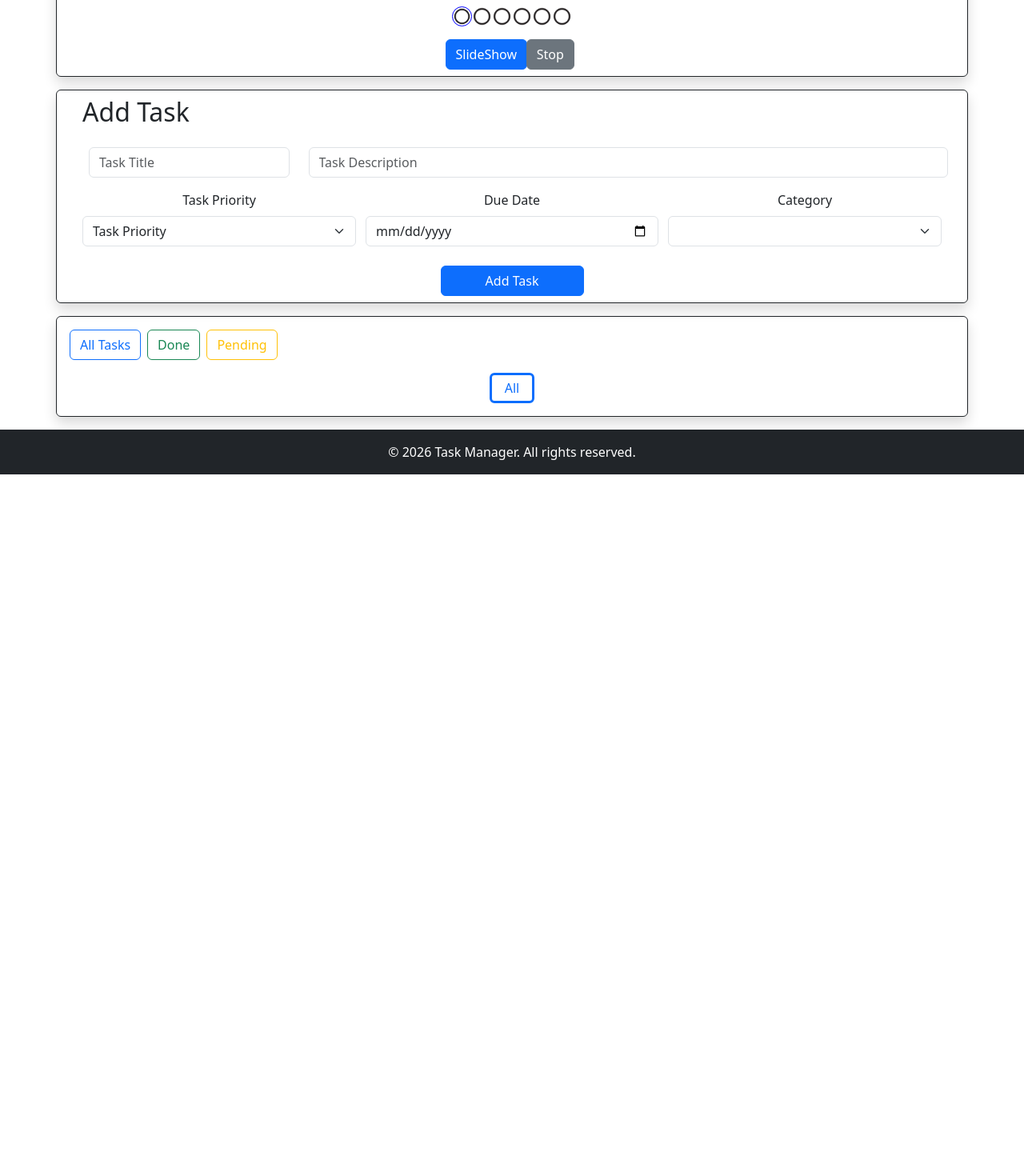
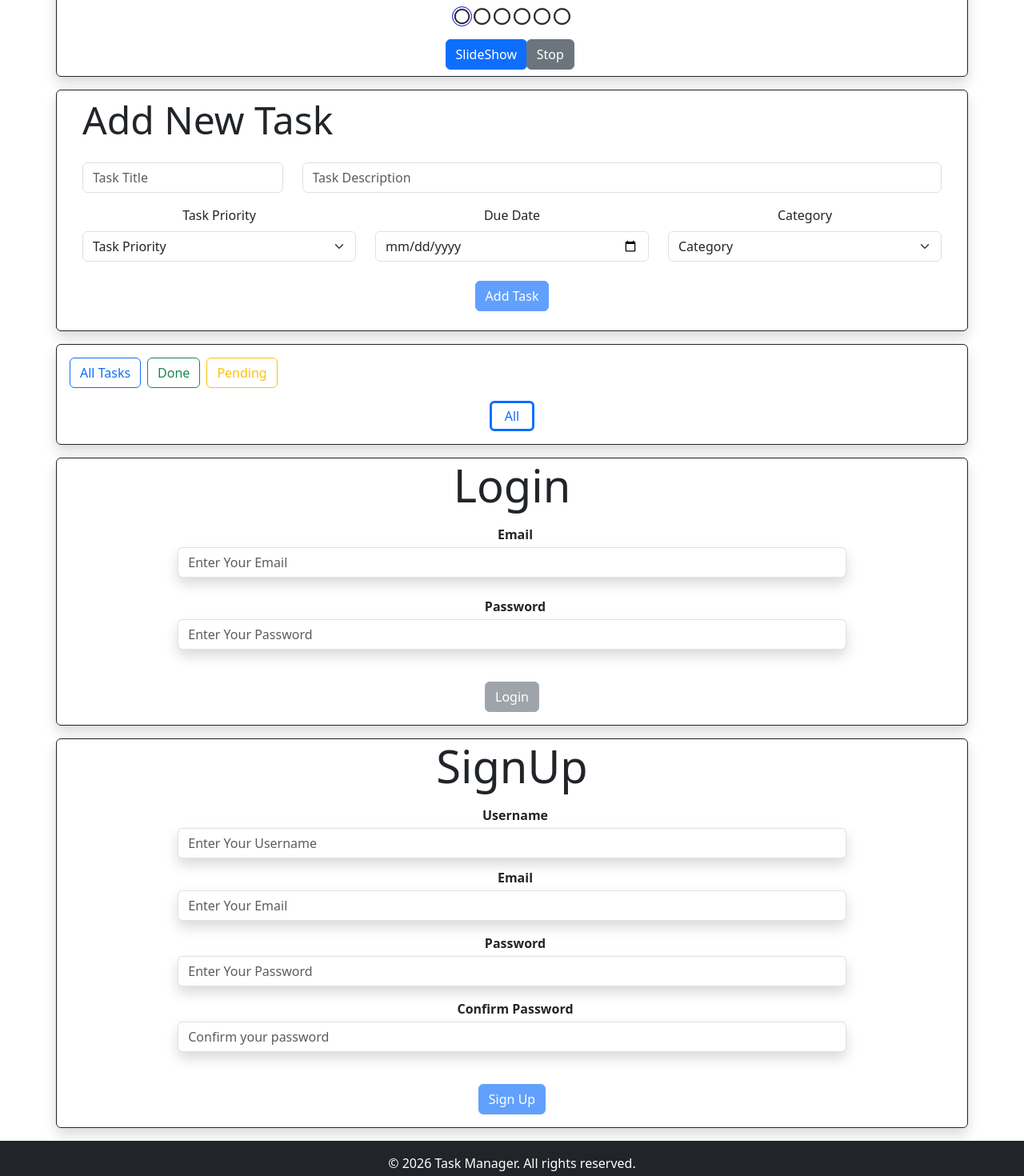
Before and after one commit to Andrew702/Task-Manager-app, an Angular app: page / in a window 1280 px wide. Shown: the part 340-1810 px from the top of the page at 80% size. Before the commit the page ends 933 px from the top, so only its background shows below. Built offline with nearby package versions, Linux system fonts and the light colour scheme.

Commit message:
made all forms as reactive or template forms, applied validation through all

```diff
--- a/src/app/app.html
+++ b/src/app/app.html
@@ -2,4 +2,6 @@
 <app-carousel></app-carousel>
 <app-task-input [(CurrTask)]="AppTask"></app-task-input>
 <app-task-list [(RecievedTask)]="AppTask"></app-task-list>
+<app-login></app-login>
+<app-signup></app-signup>
 <app-footer></app-footer>
--- a/src/app/app.ts
+++ b/src/app/app.ts
@@ -5,10 +5,12 @@ import { TaskInput } from './task-input/task-input';
 import { TaskList } from './task-list/task-list';
 import { Footer } from './footer/footer';
 import { Carousel } from './carousel/carousel';
+import { Login } from './login/login';
+import { Signup } from './signup/signup';
 
 @Component({
   selector: 'app-root',
-  imports: [Header, TaskInput, TaskList, Footer, Carousel],
+  imports: [Header, TaskInput, TaskList, Footer, Carousel, Login, Signup],
   templateUrl: './app.html',
   styleUrl: './app.css',
 })
--- a/src/app/login/login.html
+++ b/src/app/login/login.html
@@ -1 +1,61 @@
-<p>login works!</p>
+<div class="container-sm border border-dark shadow rounded text-center mb-3">
+  <form #loginform="ngForm">
+    <h1 class="display-4">Login</h1>
+    <label class="form-label text-dark fw-semibold mt-2 ms-2 mb-0" for="emailInput">Email</label>
+    <div class="col-9 m-auto">
+      <input
+        ngModel
+        #email="ngModel"
+        class="form-control form-text shadow overflow-auto mb-3"
+        type="text"
+        name="email"
+        id="emailInput"
+        placeholder="Enter Your Email"
+        required
+        pattern="^[a-zA-Z0-9._%+\-]+@[a-zA-Z0-9.\-]+\.[a-zA-Z]{2,}$"
+      />
+
+      @if (email.control.dirty == true) {
+        @if (email.control.errors?.['required'] != null) {
+          <div class="alert alert-danger col-6 p-1 m-auto" role="alert">required</div>
+        }
+        @if (email.control.errors?.['pattern'] != null) {
+          <div class="alert alert-danger col-6 p-1 m-auto" role="alert">invalid email format</div>
+        }
+      }
+    </div>
+    <label for="passwordInput" class="form-label text-dark fw-semibold mt-2 ms-2 mb-0"
+      >Password</label
+    >
+    <div class="col-9 m-auto">
+      <input
+        ngModel
+        class="form-control form-text shadow overflow-auto mb-3"
+        type="password"
+        name="password"
+        id="passwordInput"
+        placeholder="Enter Your Password"
+        required
+        pattern="^.{6,}$"
+      />
+
+      @if (loginform.form.controls['password']?.touched) {
+        @if (loginform.form.controls['password']?.errors?.['required']) {
+          <div class="alert alert-danger col-6 p-1 m-auto" role="alert">required</div>
+        }
+      }
+    </div>
+
+    <!-- @if (loginform.dirty == true && loginform.valid == false) {
+      <div class="alert alert-danger col-6 p-1 m-auto" role="alert">Invalid Data</div>
+    } -->
+
+    <button
+      [disabled]="loginform.invalid"
+      (click)="Submit(loginform)"
+      class="btn btn-secondary mt-4 mb-3"
+    >
+      Login
+    </button>
+  </form>
+</div>
--- a/src/app/login/login.ts
+++ b/src/app/login/login.ts
@@ -1,9 +1,16 @@
-import { Component } from '@angular/core';
+import { Component, ElementRef, ViewChild } from '@angular/core';
+import { FormsModule, NgForm } from '@angular/forms';
 
 @Component({
   selector: 'app-login',
-  imports: [],
+  imports: [FormsModule],
   templateUrl: './login.html',
   styles: ``,
 })
-export class Login {}
+export class Login {
+  // @ViewChild('form') myform!: ElementRef;
+
+  Submit(form: NgForm) {
+    console.log(form);
+  }
+}
--- a/src/app/signup/signup.html
+++ b/src/app/signup/signup.html
@@ -1 +1,109 @@
-<p>signup works!</p>
+<div class="container-sm border border-dark shadow rounded text-center mb-3">
+  <form [formGroup]="signupform" (submit)="Submit()">
+    <h1 class="display-4">SignUp</h1>
+    <label class="form-label text-dark fw-semibold mt-2 ms-2 mb-0" for="usernameInput"
+      >Username</label
+    >
+    <div class="col-9 m-auto">
+      <input
+        formControlName="username"
+        class="form-control form-text shadow overflow-auto mb-2"
+        type="text"
+        name="username"
+        id="usernameInput"
+        placeholder="Enter Your Username"
+      />
+    </div>
+
+    @if (signupform.controls.username.dirty) {
+      @if (signupform.controls.username.errors?.['required'] != null) {
+        <div class="alert alert-danger col-6 p-1 m-auto" role="alert">required</div>
+      }
+      @if (signupform.controls.username.errors?.['minlength'] != null) {
+        <div class="alert alert-danger col-6 p-1 m-auto" role="alert">
+          username must be at least 6 characters
+        </div>
+      }
+    }
+
+    <label class="form-label text-dark fw-semibold mt-1 ms-2 mb-0" for="emailInput">Email</label>
+    <div class="col-9 m-auto">
+      <input
+        formControlName="email"
+        class="form-control form-text shadow overflow-auto mb-2"
+        type="text"
+        name="email"
+        id="emailInput"
+        placeholder="Enter Your Email"
+      />
+    </div>
+    @if (signupform.get('email')?.dirty) {
+      @if (signupform.get('email')?.errors?.['required'] != null) {
+        <div class="alert alert-danger col-6 p-1 m-auto" role="alert">required</div>
+      }
+      @if (signupform.get('email')?.errors?.['email'] != null) {
+        <div class="alert alert-danger col-6 p-1 m-auto" role="alert">invalid email format</div>
+      }
+    }
+
+    <label for="passwordInput" class="form-label text-dark fw-semibold mt-2 ms-2 mb-0"
+      >Password</label
+    >
+    <div class="col-9 m-auto">
+      <input
+        formControlName="password"
+        class="form-control form-text shadow overflow-auto mb-2"
+        type="password"
+        name="password"
+        id="passwordInput"
+        placeholder="Enter Your Password"
+      />
+    </div>
+
+    @if (signupform.get('password')?.dirty) {
+      @if (signupform.get('password')?.errors?.['required'] != null) {
+        <div class="alert alert-danger col-6 p-1 m-auto" role="alert">required</div>
+      }
+      @if (signupform.get('password')?.errors?.['minlength'] != null) {
+        <div class="alert alert-danger col-6 p-1 m-auto" role="alert">
+          password must be more than 6 characters
+        </div>
+      }
+    }
+
+    <label for="ConfirmpasswordInput" class="form-label text-dark fw-semibold mt-2 ms-2 mb-0"
+      >Confirm Password</label
+    >
+    <div class="col-9 m-auto">
+      <input
+        formControlName="confirm"
+        class="form-control form-text shadow overflow-auto mb-3"
+        type="password"
+        name="confirmpassword"
+        id="ConfirmpasswordInput"
+        placeholder="Confirm your password"
+      />
+    </div>
+    @if (signupform.controls.confirm.dirty) {
+      @if (signupform.controls.confirm.errors?.['required'] != null) {
+        <div class="alert alert-danger col-6 p-1 m-auto" role="alert">required</div>
+      }
+      @if (signupform.controls.confirm.errors?.['minlength'] != null) {
+        <div class="alert alert-danger col-6 p-1 m-auto" role="alert">
+          password must be more than 6 characters
+        </div>
+      }
+      @if (signupform.errors?.['noMatch'] != null) {
+        <div class="alert alert-danger col-6 p-1 m-auto" role="alert">password don't match</div>
+      }
+    }
+
+    <input
+      type="submit"
+      [disabled]="signupform.invalid"
+      name="submit"
+      value="Sign Up"
+      class="btn btn-primary mt-4 mb-3"
+    />
+  </form>
+</div>
--- a/src/app/signup/signup.ts
+++ b/src/app/signup/signup.ts
@@ -1,9 +1,38 @@
 import { Component } from '@angular/core';
+import {
+  AbstractControl,
+  FormControl,
+  FormGroup,
+  ReactiveFormsModule,
+  ValidationErrors,
+  Validators,
+} from '@angular/forms';
+
+function noMatch(frmGrp: AbstractControl): null | ValidationErrors {
+  const password = frmGrp.get('password')?.value;
+  const confirm = frmGrp.get('confirm')?.value;
+
+  return password === confirm ? null : { noMatch: true, message: "passwords aren't the same" };
+}
 
 @Component({
   selector: 'app-signup',
-  imports: [],
+  imports: [ReactiveFormsModule],
   templateUrl: './signup.html',
   styles: ``,
 })
-export class Signup {}
+export class Signup {
+  signupform = new FormGroup(
+    {
+      username: new FormControl('', [Validators.minLength(6), Validators.required]),
+      email: new FormControl('', [Validators.email, Validators.required]),
+      password: new FormControl('', [Validators.minLength(6), Validators.required]),
+      confirm: new FormControl('', [Validators.minLength(6), Validators.required]),
+    },
+    [noMatch],
+  );
+
+  Submit() {
+    console.log(this.signupform);
+  }
+}
--- a/src/app/task-input/task-input.html
+++ b/src/app/task-input/task-input.html
@@ -1,35 +1,46 @@
 <div class="container-sm border border-dark shadow rounded mb-3">
+  <form [formGroup]="form">
     <div class="row m-2">
-    <h2>Add Task</h2>
+      <h2 class="display-5">Add New Task</h2>
     </div>
 
     <div class="row m-2">
       <div class="col-3">
         <input
-        class="form-control m-2"
+          formControlName="Title"
+          class="form-control my-2"
           type="text"
-        [(ngModel)]="CurrTask.tasktitle"
           name="Tasktitle"
           placeholder="Task Title"
         />
+        @if (form.controls.Title.dirty) {
+          @if (form.controls.Title.errors?.['required'] != null) {
+            <div class="alert alert-danger mx-3 py-0 text-center" role="alert">required field</div>
+          }
+        }
       </div>
       <div class="col-9">
         <input
-        class="form-control m-2"
+          formControlName="Description"
+          class="form-control my-2"
           type="text"
-        [(ngModel)]="CurrTask.taskdescription"
           name="Taskdescription"
           placeholder="Task Description"
         />
+        @if (form.controls.Description.dirty) {
+          @if (form.controls.Description.errors?.['required'] != null) {
+            <div class="alert alert-danger mx-3 py-0 text-center" role="alert">required field</div>
+          }
+        }
       </div>
     </div>
-  <div class="row text-center mx-2">
+    <div class="row text-center m-2">
       <div class="col-4 mb-4">
         <label for="taskPriority" class="form-label">Task Priority</label>
         <select
+          formControlName="Priority"
           name="TaskPrioritySelector"
           class="form-select"
-        [(ngModel)]="CurrTask.taskpriority"
           id="taskPriority"
         >
           <option value="" disabled>Task Priority</option>
@@ -39,27 +50,29 @@
         </select>
       </div>
       <div class="col-4 mb-4">
-      <div class="row text-center">
         <label for="DueDate" class="form-label">Due Date</label>
         <input
+          formControlName="DueDate"
           type="date"
           name="DueDate"
           class="form-control"
-          [(ngModel)]="CurrTask.taskduedate"
           id="DueDate"
         />
       </div>
-    </div>
       <div class="col-4 mb-4">
         <label for="Category" class="form-label">Category</label>
-      <select name="Category" class="form-select" id="Category" [(ngModel)]="CurrTask.taskcategory">
+        <select formControlName="Category" name="Category" class="form-select" id="Category">
+          <option value="" disabled>Category</option>
           <option value="Work">Work</option>
           <option value="Personal">Personal</option>
           <option value="Study">Study</option>
         </select>
       </div>
-    <div class="text-cetner mb-2">
-      <button class="btn btn-primary col-2" (click)="AddTask()">Add Task</button>
+      <div class="text-cetner mb-3">
+        <button [disabled]="form.invalid" class="btn btn-primary" (click)="AddTask()">
+          Add Task
+        </button>
       </div>
     </div>
+  </form>
 </div>
--- a/src/app/task-input/task-input.ts
+++ b/src/app/task-input/task-input.ts
@@ -1,11 +1,12 @@
 import { Component, EventEmitter, Output, Input } from '@angular/core';
-import { FormsModule } from '@angular/forms';
+import { FormControl, FormGroup, ReactiveFormsModule, Validators } from '@angular/forms';
 import { Task } from '../app';
 import { v4 as uuidv4 } from 'uuid';
+import { Title } from '@angular/platform-browser';
 
 @Component({
   selector: 'app-task-input',
-  imports: [FormsModule],
+  imports: [ReactiveFormsModule],
   templateUrl: './task-input.html',
   styleUrl: './task-input.css',
 })
@@ -13,17 +14,27 @@ export class TaskInput {
   @Input() CurrTask!: Task;
   @Output() CurrTaskChange = new EventEmitter();
 
-  Display() {
-    console.log(`
-      Title ${this.CurrTask.tasktitle}
-      Description ${this.CurrTask.taskdescription}
-      priority ${this.CurrTask.taskpriority}
-      duedate ${this.CurrTask.taskduedate}
-      category ${this.CurrTask.taskcategory}
-      `);
-  }
+  form = new FormGroup({
+    Title: new FormControl('', Validators.required),
+    Description: new FormControl('', Validators.required),
+    Priority: new FormControl('', Validators.required),
+    DueDate: new FormControl('', Validators.required),
+    Category: new FormControl('', Validators.required),
+  });
 
   AddTask() {
+    console.log(this.form);
+
+    this.CurrTask = {
+      taskID: '',
+      taskdone: false,
+      tasktitle: this.form.controls.Title.value!,
+      taskdescription: this.form.get('Description')?.value!,
+      taskcategory: this.form.controls.Category.value!,
+      taskduedate: this.form.get('DueDate')?.value!,
+      taskpriority: this.form.get('Priority')?.value!,
+    };
+
     this.CurrTask.taskID = uuidv4();
     this.CurrTask.taskdone = false;
     //tobedone if (!this.validateData())
```
Lines whose indentation alone changed are shown as unchanged.
